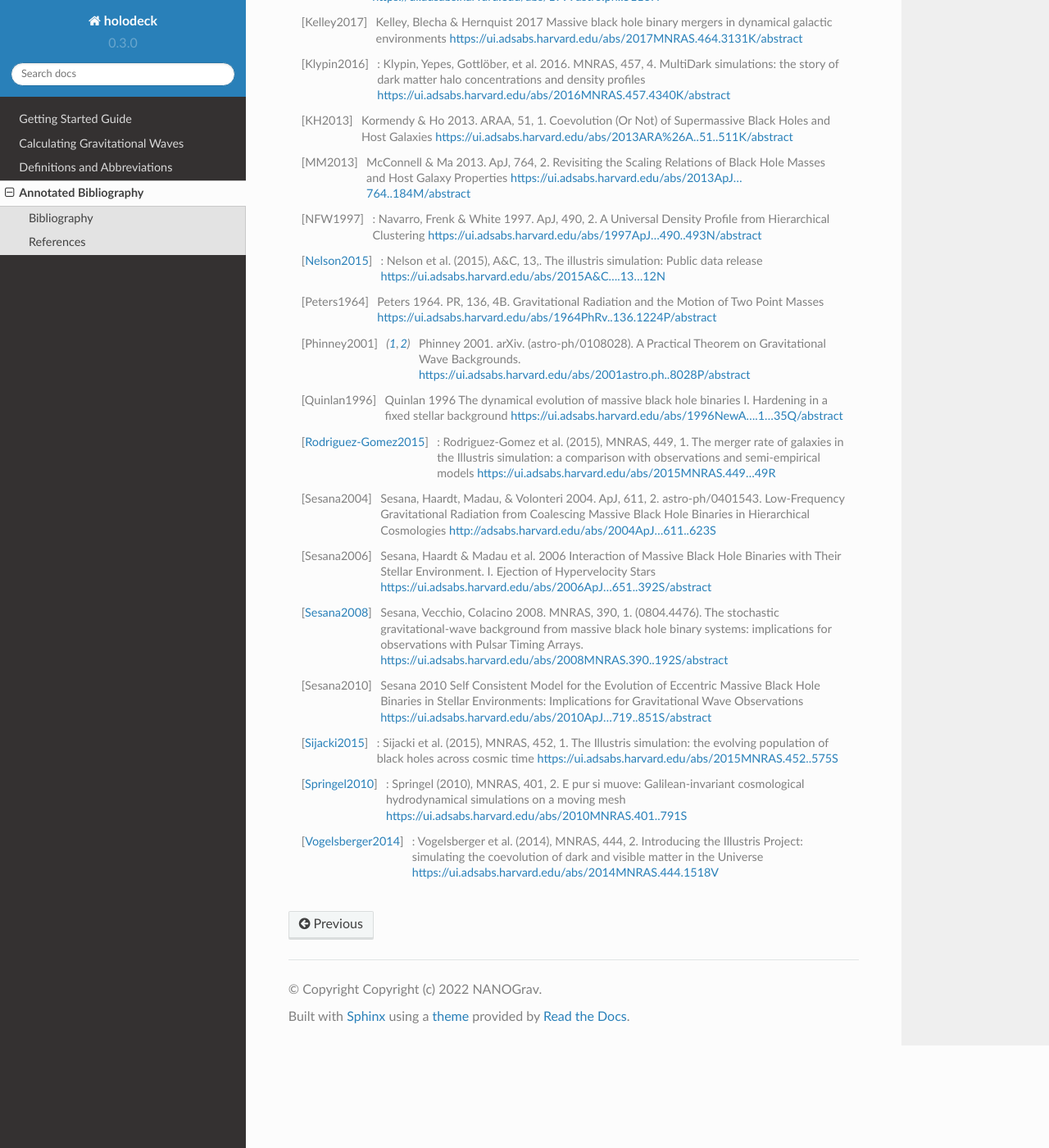
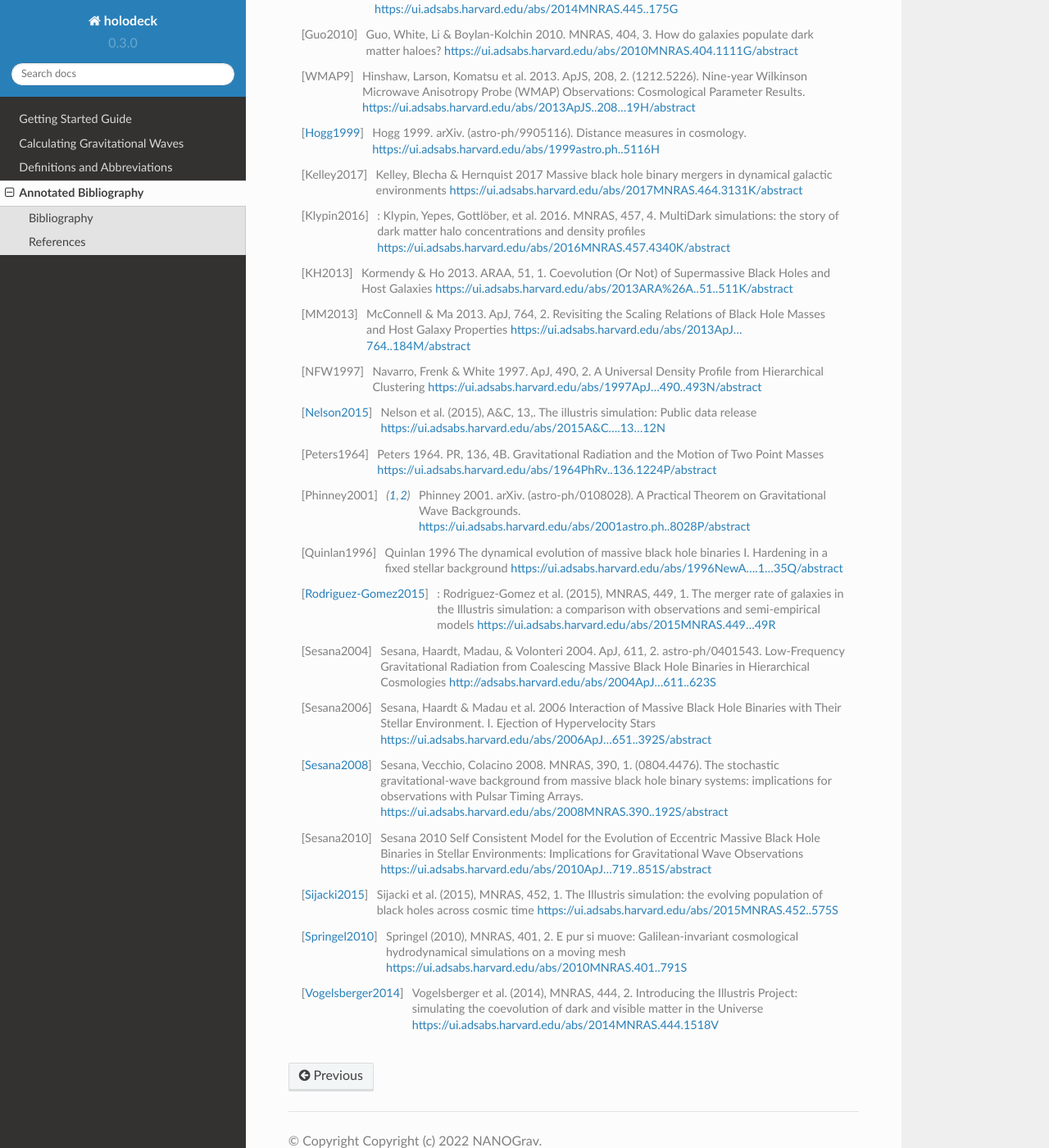
Before and after one commit to nanograv/holodeck, a Sphinx documentation site: the page built from docs/source/biblio.rst, in a window 1280 px wide and 1400 px high, scrolled down 2216 px. Shown: the whole window at 82% size. Built offline with Sphinx 7.4.7 and the Read the Docs theme 2.0.0, drawn with Linux system fonts in a browser that asks for light colours; pages that are not in the unit, such as notebooks, are missing from menus; some of the changed text lies outside the part shown.

Commit message:
DOCS: biblio formatting

```diff
--- a/docs/source/biblio.rst
+++ b/docs/source/biblio.rst
@@ -4,9 +4,17 @@
 
 Generating references on :ref:`NASA ADS <https://ui.adsabs.harvard.edu/user/libraries/DDrcbmynS-CEJgm24zT0ig>`:
 
-* For short references (e.g. in code files): `* [%1.1h%Y]_ %3.1M (%Y)`.
-* For :ref:`annotated bibliography <Bibliography>` section: `* **%3.1M %Y**, [%1.1h%Y]_ - `%T <%u>`_\n`
-* For full references (e.g. in the :ref:`References` section below): `.. [%1.1h%Y] : %3.1M (%Y), %q, %V, %S.\n   %T\n   %u\n`.
+* For short references (e.g. in code files)::
+
+    * [%1.1h%Y]_ %3.1M (%Y)`.
+
+* For :ref:`annotated bibliography <Bibliography>` section::
+
+    * **%3.1M %Y**, [%1.1h%Y]_ - `%T <%u>`_\n`
+
+* For full references (e.g. in the :ref:`References` section below)::
+
+    .. [%1.1h%Y] %3.1M (%Y), %q, %V, %S.\n   %T\n   %u\n`.
 
 
 Bibliography
@@ -85,7 +93,7 @@
    Introducing the Illustris project: the evolution of galaxy populations across cosmic time
    https://ui.adsabs.harvard.edu/abs/2014MNRAS.445..175G
 
-.. [Guo2010] : Guo, White, Li & Boylan-Kolchin 2010.  MNRAS, 404, 3.
+.. [Guo2010] Guo, White, Li & Boylan-Kolchin 2010.  MNRAS, 404, 3.
     How do galaxies populate dark matter haloes?
     https://ui.adsabs.harvard.edu/abs/2010MNRAS.404.1111G/abstract
 
@@ -113,11 +121,11 @@
     Revisiting the Scaling Relations of Black Hole Masses and Host Galaxy Properties
     https://ui.adsabs.harvard.edu/abs/2013ApJ...764..184M/abstract
 
-.. [NFW1997] : Navarro, Frenk & White 1997.  ApJ, 490, 2.
+.. [NFW1997] Navarro, Frenk & White 1997.  ApJ, 490, 2.
     A Universal Density Profile from Hierarchical Clustering
     https://ui.adsabs.harvard.edu/abs/1997ApJ...490..493N/abstract
 
-.. [Nelson2015] : Nelson et al. (2015), A&C, 13,.
+.. [Nelson2015] Nelson et al. (2015), A&C, 13,.
    The illustris simulation: Public data release
    https://ui.adsabs.harvard.edu/abs/2015A&C....13...12N
 
@@ -155,14 +163,14 @@
     Implications for Gravitational Wave Observations
     https://ui.adsabs.harvard.edu/abs/2010ApJ...719..851S/abstract
 
-.. [Sijacki2015] : Sijacki et al. (2015), MNRAS, 452, 1.
+.. [Sijacki2015] Sijacki et al. (2015), MNRAS, 452, 1.
    The Illustris simulation: the evolving population of black holes across cosmic time
    https://ui.adsabs.harvard.edu/abs/2015MNRAS.452..575S
 
-.. [Springel2010] : Springel (2010), MNRAS, 401, 2.
+.. [Springel2010] Springel (2010), MNRAS, 401, 2.
    E pur si muove: Galilean-invariant cosmological hydrodynamical simulations on a moving mesh
    https://ui.adsabs.harvard.edu/abs/2010MNRAS.401..791S
 
-.. [Vogelsberger2014] : Vogelsberger et al. (2014), MNRAS, 444, 2.
+.. [Vogelsberger2014] Vogelsberger et al. (2014), MNRAS, 444, 2.
    Introducing the Illustris Project: simulating the coevolution of dark and visible matter in the Universe
    https://ui.adsabs.harvard.edu/abs/2014MNRAS.444.1518V
```
